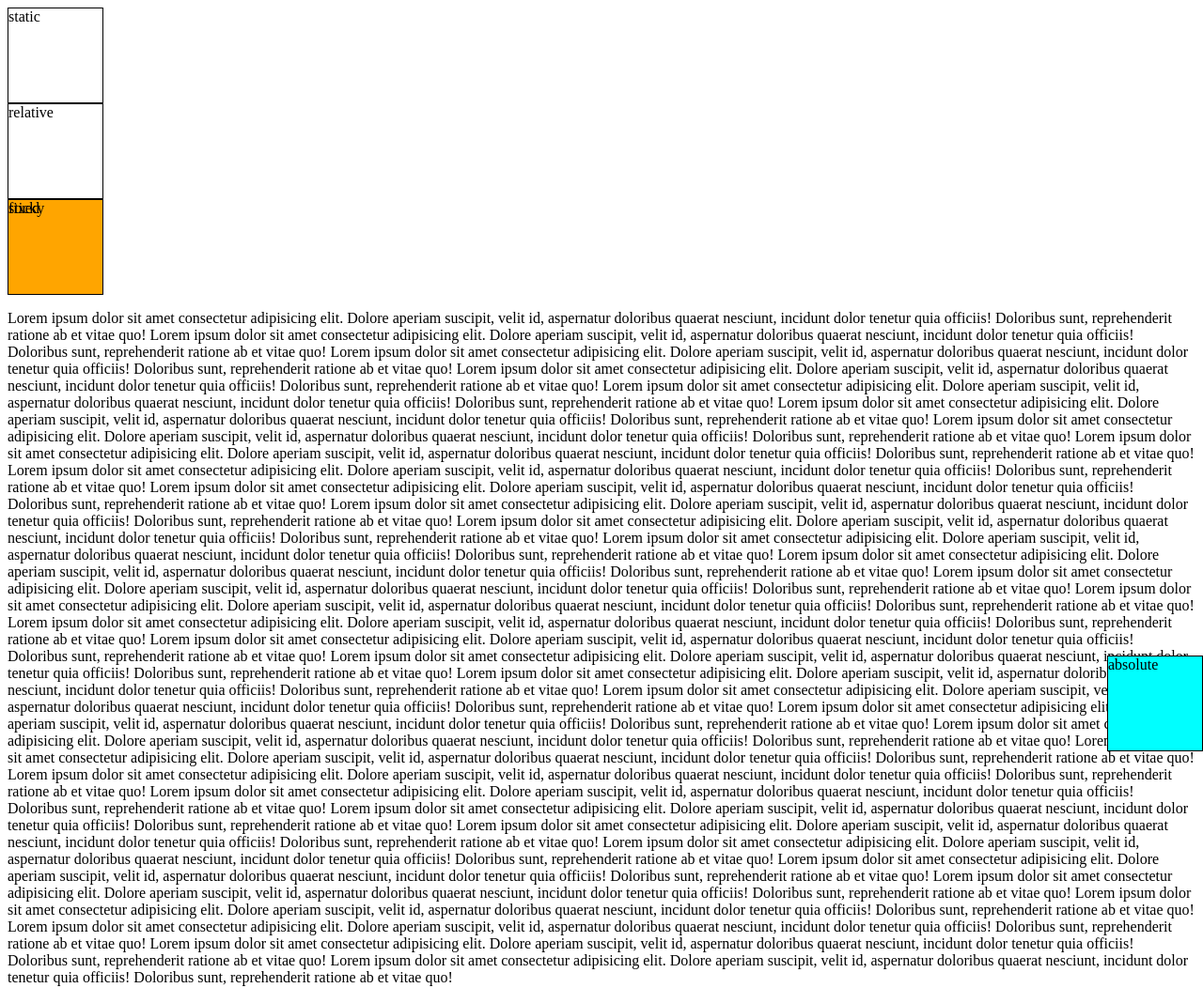
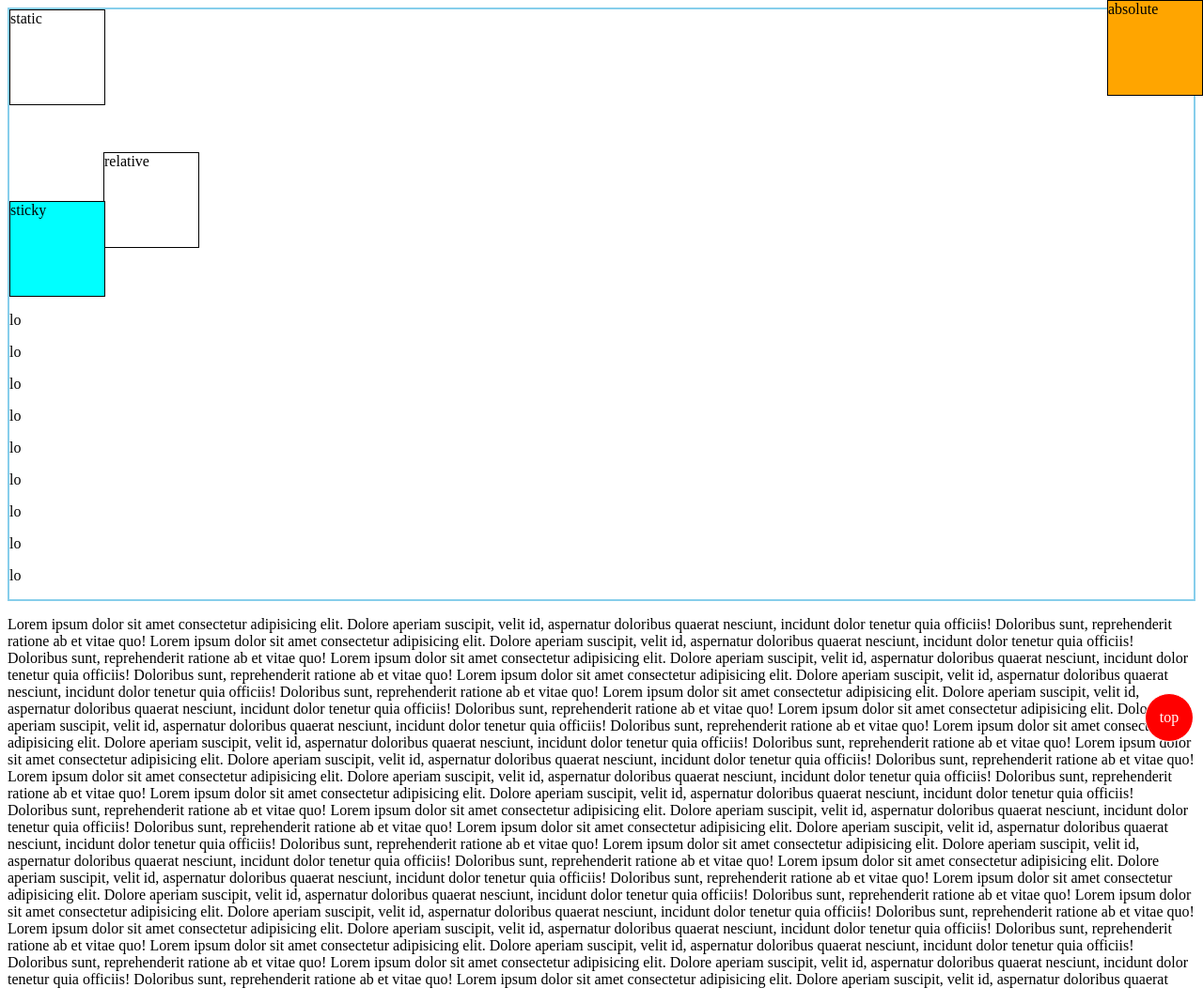
Before and after one commit to sagartmg2/ashar-2, a plain HTML site: page css-positions.html in a window 1280 px wide. Shown: the top 1052 px of the page at 94% size. Drawn offline with Linux system fonts and the light colour scheme.

Commit message:
css positions

```diff
--- a/css-positions.html
+++ b/css-positions.html
@@ -17,76 +17,138 @@
         }
 
         .relative {
-            position: relative
+            position: relative;
+            left: 100px;
+            top: 50px;
         }
 
         .absolute {
+            top: 0;
+            right: 0;
             position: absolute;
-            background-color: aqua;
-            right: 0;
-            bottom: 0;
-
+            background-color: orange;
         }
 
         .fixed {
+            height: 50px;
+            width: 50px;
             position: fixed;
-            background-color: orange;
+            border-radius: 50%;
+            color: white;
+            background-color: red;
+            display: flex;
+            justify-content: center;
+            align-items: center;
+            right: 10px;
+            bottom: 10px;
         }
+
 
         .sticky {
             position: sticky;
-            top: 0;
+            top: 100px;
+            background-color: cyan;
         }
 
+        .layer{
+            border: 2px solid skyblue;
+        }
     </style>
 </head>
 
 <body>
 
+    <div class="layer">
+        <div class="box static">static</div>
+        <div class="box relative">relative</div>
+        <div class="box absolute">absolute</div>
+        <div class="box fixed"><span>top</span></div>
+        <div class="box sticky">sticky</div>
 
-    <div class="box static">static</div>
-    <div class="box relative">relative</div>
-    <div class="box absolute">absolute</div>
-    <div class="box fixed">fixed</div>
-    <div class="box sticky">sticky</div>
+        <p>lo</p>
+        <p>lo</p>
+        <p>lo</p>
+        <p>lo</p>
+        <p>lo</p>
+        <p>lo</p>
+        <p>lo</p>
+        <p>lo</p>
+        <p>lo</p>
+    </div>
+
 
 
     <p>
-        Lorem ipsum dolor sit amet consectetur adipisicing elit. Dolore aperiam suscipit, velit id, aspernatur doloribus quaerat nesciunt, incidunt dolor tenetur quia officiis! Doloribus sunt, reprehenderit ratione ab et vitae quo!
-        Lorem ipsum dolor sit amet consectetur adipisicing elit. Dolore aperiam suscipit, velit id, aspernatur doloribus quaerat nesciunt, incidunt dolor tenetur quia officiis! Doloribus sunt, reprehenderit ratione ab et vitae quo!
-        Lorem ipsum dolor sit amet consectetur adipisicing elit. Dolore aperiam suscipit, velit id, aspernatur doloribus quaerat nesciunt, incidunt dolor tenetur quia officiis! Doloribus sunt, reprehenderit ratione ab et vitae quo!
-        Lorem ipsum dolor sit amet consectetur adipisicing elit. Dolore aperiam suscipit, velit id, aspernatur doloribus quaerat nesciunt, incidunt dolor tenetur quia officiis! Doloribus sunt, reprehenderit ratione ab et vitae quo!
-        Lorem ipsum dolor sit amet consectetur adipisicing elit. Dolore aperiam suscipit, velit id, aspernatur doloribus quaerat nesciunt, incidunt dolor tenetur quia officiis! Doloribus sunt, reprehenderit ratione ab et vitae quo!
-        Lorem ipsum dolor sit amet consectetur adipisicing elit. Dolore aperiam suscipit, velit id, aspernatur doloribus quaerat nesciunt, incidunt dolor tenetur quia officiis! Doloribus sunt, reprehenderit ratione ab et vitae quo!
-        Lorem ipsum dolor sit amet consectetur adipisicing elit. Dolore aperiam suscipit, velit id, aspernatur doloribus quaerat nesciunt, incidunt dolor tenetur quia officiis! Doloribus sunt, reprehenderit ratione ab et vitae quo!
-        Lorem ipsum dolor sit amet consectetur adipisicing elit. Dolore aperiam suscipit, velit id, aspernatur doloribus quaerat nesciunt, incidunt dolor tenetur quia officiis! Doloribus sunt, reprehenderit ratione ab et vitae quo!
-        Lorem ipsum dolor sit amet consectetur adipisicing elit. Dolore aperiam suscipit, velit id, aspernatur doloribus quaerat nesciunt, incidunt dolor tenetur quia officiis! Doloribus sunt, reprehenderit ratione ab et vitae quo!
-        Lorem ipsum dolor sit amet consectetur adipisicing elit. Dolore aperiam suscipit, velit id, aspernatur doloribus quaerat nesciunt, incidunt dolor tenetur quia officiis! Doloribus sunt, reprehenderit ratione ab et vitae quo!
-        Lorem ipsum dolor sit amet consectetur adipisicing elit. Dolore aperiam suscipit, velit id, aspernatur doloribus quaerat nesciunt, incidunt dolor tenetur quia officiis! Doloribus sunt, reprehenderit ratione ab et vitae quo!
-        Lorem ipsum dolor sit amet consectetur adipisicing elit. Dolore aperiam suscipit, velit id, aspernatur doloribus quaerat nesciunt, incidunt dolor tenetur quia officiis! Doloribus sunt, reprehenderit ratione ab et vitae quo!
-        Lorem ipsum dolor sit amet consectetur adipisicing elit. Dolore aperiam suscipit, velit id, aspernatur doloribus quaerat nesciunt, incidunt dolor tenetur quia officiis! Doloribus sunt, reprehenderit ratione ab et vitae quo!
-        Lorem ipsum dolor sit amet consectetur adipisicing elit. Dolore aperiam suscipit, velit id, aspernatur doloribus quaerat nesciunt, incidunt dolor tenetur quia officiis! Doloribus sunt, reprehenderit ratione ab et vitae quo!
-        Lorem ipsum dolor sit amet consectetur adipisicing elit. Dolore aperiam suscipit, velit id, aspernatur doloribus quaerat nesciunt, incidunt dolor tenetur quia officiis! Doloribus sunt, reprehenderit ratione ab et vitae quo!
-        Lorem ipsum dolor sit amet consectetur adipisicing elit. Dolore aperiam suscipit, velit id, aspernatur doloribus quaerat nesciunt, incidunt dolor tenetur quia officiis! Doloribus sunt, reprehenderit ratione ab et vitae quo!
-        Lorem ipsum dolor sit amet consectetur adipisicing elit. Dolore aperiam suscipit, velit id, aspernatur doloribus quaerat nesciunt, incidunt dolor tenetur quia officiis! Doloribus sunt, reprehenderit ratione ab et vitae quo!
-        Lorem ipsum dolor sit amet consectetur adipisicing elit. Dolore aperiam suscipit, velit id, aspernatur doloribus quaerat nesciunt, incidunt dolor tenetur quia officiis! Doloribus sunt, reprehenderit ratione ab et vitae quo!
-        Lorem ipsum dolor sit amet consectetur adipisicing elit. Dolore aperiam suscipit, velit id, aspernatur doloribus quaerat nesciunt, incidunt dolor tenetur quia officiis! Doloribus sunt, reprehenderit ratione ab et vitae quo!
-        Lorem ipsum dolor sit amet consectetur adipisicing elit. Dolore aperiam suscipit, velit id, aspernatur doloribus quaerat nesciunt, incidunt dolor tenetur quia officiis! Doloribus sunt, reprehenderit ratione ab et vitae quo!
-        Lorem ipsum dolor sit amet consectetur adipisicing elit. Dolore aperiam suscipit, velit id, aspernatur doloribus quaerat nesciunt, incidunt dolor tenetur quia officiis! Doloribus sunt, reprehenderit ratione ab et vitae quo!
-        Lorem ipsum dolor sit amet consectetur adipisicing elit. Dolore aperiam suscipit, velit id, aspernatur doloribus quaerat nesciunt, incidunt dolor tenetur quia officiis! Doloribus sunt, reprehenderit ratione ab et vitae quo!
-        Lorem ipsum dolor sit amet consectetur adipisicing elit. Dolore aperiam suscipit, velit id, aspernatur doloribus quaerat nesciunt, incidunt dolor tenetur quia officiis! Doloribus sunt, reprehenderit ratione ab et vitae quo!
-        Lorem ipsum dolor sit amet consectetur adipisicing elit. Dolore aperiam suscipit, velit id, aspernatur doloribus quaerat nesciunt, incidunt dolor tenetur quia officiis! Doloribus sunt, reprehenderit ratione ab et vitae quo!
-        Lorem ipsum dolor sit amet consectetur adipisicing elit. Dolore aperiam suscipit, velit id, aspernatur doloribus quaerat nesciunt, incidunt dolor tenetur quia officiis! Doloribus sunt, reprehenderit ratione ab et vitae quo!
-        Lorem ipsum dolor sit amet consectetur adipisicing elit. Dolore aperiam suscipit, velit id, aspernatur doloribus quaerat nesciunt, incidunt dolor tenetur quia officiis! Doloribus sunt, reprehenderit ratione ab et vitae quo!
-        Lorem ipsum dolor sit amet consectetur adipisicing elit. Dolore aperiam suscipit, velit id, aspernatur doloribus quaerat nesciunt, incidunt dolor tenetur quia officiis! Doloribus sunt, reprehenderit ratione ab et vitae quo!
-        Lorem ipsum dolor sit amet consectetur adipisicing elit. Dolore aperiam suscipit, velit id, aspernatur doloribus quaerat nesciunt, incidunt dolor tenetur quia officiis! Doloribus sunt, reprehenderit ratione ab et vitae quo!
-        Lorem ipsum dolor sit amet consectetur adipisicing elit. Dolore aperiam suscipit, velit id, aspernatur doloribus quaerat nesciunt, incidunt dolor tenetur quia officiis! Doloribus sunt, reprehenderit ratione ab et vitae quo!
-        Lorem ipsum dolor sit amet consectetur adipisicing elit. Dolore aperiam suscipit, velit id, aspernatur doloribus quaerat nesciunt, incidunt dolor tenetur quia officiis! Doloribus sunt, reprehenderit ratione ab et vitae quo!
-        Lorem ipsum dolor sit amet consectetur adipisicing elit. Dolore aperiam suscipit, velit id, aspernatur doloribus quaerat nesciunt, incidunt dolor tenetur quia officiis! Doloribus sunt, reprehenderit ratione ab et vitae quo!
-        Lorem ipsum dolor sit amet consectetur adipisicing elit. Dolore aperiam suscipit, velit id, aspernatur doloribus quaerat nesciunt, incidunt dolor tenetur quia officiis! Doloribus sunt, reprehenderit ratione ab et vitae quo!
-        Lorem ipsum dolor sit amet consectetur adipisicing elit. Dolore aperiam suscipit, velit id, aspernatur doloribus quaerat nesciunt, incidunt dolor tenetur quia officiis! Doloribus sunt, reprehenderit ratione ab et vitae quo!
-        Lorem ipsum dolor sit amet consectetur adipisicing elit. Dolore aperiam suscipit, velit id, aspernatur doloribus quaerat nesciunt, incidunt dolor tenetur quia officiis! Doloribus sunt, reprehenderit ratione ab et vitae quo!
-        Lorem ipsum dolor sit amet consectetur adipisicing elit. Dolore aperiam suscipit, velit id, aspernatur doloribus quaerat nesciunt, incidunt dolor tenetur quia officiis! Doloribus sunt, reprehenderit ratione ab et vitae quo!
+        Lorem ipsum dolor sit amet consectetur adipisicing elit. Dolore aperiam suscipit, velit id, aspernatur doloribus
+        quaerat nesciunt, incidunt dolor tenetur quia officiis! Doloribus sunt, reprehenderit ratione ab et vitae quo!
+        Lorem ipsum dolor sit amet consectetur adipisicing elit. Dolore aperiam suscipit, velit id, aspernatur doloribus
+        quaerat nesciunt, incidunt dolor tenetur quia officiis! Doloribus sunt, reprehenderit ratione ab et vitae quo!
+        Lorem ipsum dolor sit amet consectetur adipisicing elit. Dolore aperiam suscipit, velit id, aspernatur doloribus
+        quaerat nesciunt, incidunt dolor tenetur quia officiis! Doloribus sunt, reprehenderit ratione ab et vitae quo!
+        Lorem ipsum dolor sit amet consectetur adipisicing elit. Dolore aperiam suscipit, velit id, aspernatur doloribus
+        quaerat nesciunt, incidunt dolor tenetur quia officiis! Doloribus sunt, reprehenderit ratione ab et vitae quo!
+        Lorem ipsum dolor sit amet consectetur adipisicing elit. Dolore aperiam suscipit, velit id, aspernatur doloribus
+        quaerat nesciunt, incidunt dolor tenetur quia officiis! Doloribus sunt, reprehenderit ratione ab et vitae quo!
+        Lorem ipsum dolor sit amet consectetur adipisicing elit. Dolore aperiam suscipit, velit id, aspernatur doloribus
+        quaerat nesciunt, incidunt dolor tenetur quia officiis! Doloribus sunt, reprehenderit ratione ab et vitae quo!
+        Lorem ipsum dolor sit amet consectetur adipisicing elit. Dolore aperiam suscipit, velit id, aspernatur doloribus
+        quaerat nesciunt, incidunt dolor tenetur quia officiis! Doloribus sunt, reprehenderit ratione ab et vitae quo!
+        Lorem ipsum dolor sit amet consectetur adipisicing elit. Dolore aperiam suscipit, velit id, aspernatur doloribus
+        quaerat nesciunt, incidunt dolor tenetur quia officiis! Doloribus sunt, reprehenderit ratione ab et vitae quo!
+        Lorem ipsum dolor sit amet consectetur adipisicing elit. Dolore aperiam suscipit, velit id, aspernatur doloribus
+        quaerat nesciunt, incidunt dolor tenetur quia officiis! Doloribus sunt, reprehenderit ratione ab et vitae quo!
+        Lorem ipsum dolor sit amet consectetur adipisicing elit. Dolore aperiam suscipit, velit id, aspernatur doloribus
+        quaerat nesciunt, incidunt dolor tenetur quia officiis! Doloribus sunt, reprehenderit ratione ab et vitae quo!
+        Lorem ipsum dolor sit amet consectetur adipisicing elit. Dolore aperiam suscipit, velit id, aspernatur doloribus
+        quaerat nesciunt, incidunt dolor tenetur quia officiis! Doloribus sunt, reprehenderit ratione ab et vitae quo!
+        Lorem ipsum dolor sit amet consectetur adipisicing elit. Dolore aperiam suscipit, velit id, aspernatur doloribus
+        quaerat nesciunt, incidunt dolor tenetur quia officiis! Doloribus sunt, reprehenderit ratione ab et vitae quo!
+        Lorem ipsum dolor sit amet consectetur adipisicing elit. Dolore aperiam suscipit, velit id, aspernatur doloribus
+        quaerat nesciunt, incidunt dolor tenetur quia officiis! Doloribus sunt, reprehenderit ratione ab et vitae quo!
+        Lorem ipsum dolor sit amet consectetur adipisicing elit. Dolore aperiam suscipit, velit id, aspernatur doloribus
+        quaerat nesciunt, incidunt dolor tenetur quia officiis! Doloribus sunt, reprehenderit ratione ab et vitae quo!
+        Lorem ipsum dolor sit amet consectetur adipisicing elit. Dolore aperiam suscipit, velit id, aspernatur doloribus
+        quaerat nesciunt, incidunt dolor tenetur quia officiis! Doloribus sunt, reprehenderit ratione ab et vitae quo!
+        Lorem ipsum dolor sit amet consectetur adipisicing elit. Dolore aperiam suscipit, velit id, aspernatur doloribus
+        quaerat nesciunt, incidunt dolor tenetur quia officiis! Doloribus sunt, reprehenderit ratione ab et vitae quo!
+        Lorem ipsum dolor sit amet consectetur adipisicing elit. Dolore aperiam suscipit, velit id, aspernatur doloribus
+        quaerat nesciunt, incidunt dolor tenetur quia officiis! Doloribus sunt, reprehenderit ratione ab et vitae quo!
+        Lorem ipsum dolor sit amet consectetur adipisicing elit. Dolore aperiam suscipit, velit id, aspernatur doloribus
+        quaerat nesciunt, incidunt dolor tenetur quia officiis! Doloribus sunt, reprehenderit ratione ab et vitae quo!
+        Lorem ipsum dolor sit amet consectetur adipisicing elit. Dolore aperiam suscipit, velit id, aspernatur doloribus
+        quaerat nesciunt, incidunt dolor tenetur quia officiis! Doloribus sunt, reprehenderit ratione ab et vitae quo!
+        Lorem ipsum dolor sit amet consectetur adipisicing elit. Dolore aperiam suscipit, velit id, aspernatur doloribus
+        quaerat nesciunt, incidunt dolor tenetur quia officiis! Doloribus sunt, reprehenderit ratione ab et vitae quo!
+        Lorem ipsum dolor sit amet consectetur adipisicing elit. Dolore aperiam suscipit, velit id, aspernatur doloribus
+        quaerat nesciunt, incidunt dolor tenetur quia officiis! Doloribus sunt, reprehenderit ratione ab et vitae quo!
+        Lorem ipsum dolor sit amet consectetur adipisicing elit. Dolore aperiam suscipit, velit id, aspernatur doloribus
+        quaerat nesciunt, incidunt dolor tenetur quia officiis! Doloribus sunt, reprehenderit ratione ab et vitae quo!
+        Lorem ipsum dolor sit amet consectetur adipisicing elit. Dolore aperiam suscipit, velit id, aspernatur doloribus
+        quaerat nesciunt, incidunt dolor tenetur quia officiis! Doloribus sunt, reprehenderit ratione ab et vitae quo!
+        Lorem ipsum dolor sit amet consectetur adipisicing elit. Dolore aperiam suscipit, velit id, aspernatur doloribus
+        quaerat nesciunt, incidunt dolor tenetur quia officiis! Doloribus sunt, reprehenderit ratione ab et vitae quo!
+        Lorem ipsum dolor sit amet consectetur adipisicing elit. Dolore aperiam suscipit, velit id, aspernatur doloribus
+        quaerat nesciunt, incidunt dolor tenetur quia officiis! Doloribus sunt, reprehenderit ratione ab et vitae quo!
+        Lorem ipsum dolor sit amet consectetur adipisicing elit. Dolore aperiam suscipit, velit id, aspernatur doloribus
+        quaerat nesciunt, incidunt dolor tenetur quia officiis! Doloribus sunt, reprehenderit ratione ab et vitae quo!
+        Lorem ipsum dolor sit amet consectetur adipisicing elit. Dolore aperiam suscipit, velit id, aspernatur doloribus
+        quaerat nesciunt, incidunt dolor tenetur quia officiis! Doloribus sunt, reprehenderit ratione ab et vitae quo!
+        Lorem ipsum dolor sit amet consectetur adipisicing elit. Dolore aperiam suscipit, velit id, aspernatur doloribus
+        quaerat nesciunt, incidunt dolor tenetur quia officiis! Doloribus sunt, reprehenderit ratione ab et vitae quo!
+        Lorem ipsum dolor sit amet consectetur adipisicing elit. Dolore aperiam suscipit, velit id, aspernatur doloribus
+        quaerat nesciunt, incidunt dolor tenetur quia officiis! Doloribus sunt, reprehenderit ratione ab et vitae quo!
+        Lorem ipsum dolor sit amet consectetur adipisicing elit. Dolore aperiam suscipit, velit id, aspernatur doloribus
+        quaerat nesciunt, incidunt dolor tenetur quia officiis! Doloribus sunt, reprehenderit ratione ab et vitae quo!
+        Lorem ipsum dolor sit amet consectetur adipisicing elit. Dolore aperiam suscipit, velit id, aspernatur doloribus
+        quaerat nesciunt, incidunt dolor tenetur quia officiis! Doloribus sunt, reprehenderit ratione ab et vitae quo!
+        Lorem ipsum dolor sit amet consectetur adipisicing elit. Dolore aperiam suscipit, velit id, aspernatur doloribus
+        quaerat nesciunt, incidunt dolor tenetur quia officiis! Doloribus sunt, reprehenderit ratione ab et vitae quo!
+        Lorem ipsum dolor sit amet consectetur adipisicing elit. Dolore aperiam suscipit, velit id, aspernatur doloribus
+        quaerat nesciunt, incidunt dolor tenetur quia officiis! Doloribus sunt, reprehenderit ratione ab et vitae quo!
+        Lorem ipsum dolor sit amet consectetur adipisicing elit. Dolore aperiam suscipit, velit id, aspernatur doloribus
+        quaerat nesciunt, incidunt dolor tenetur quia officiis! Doloribus sunt, reprehenderit ratione ab et vitae quo!
+        Lorem ipsum dolor sit amet consectetur adipisicing elit. Dolore aperiam suscipit, velit id, aspernatur doloribus
+        quaerat nesciunt, incidunt dolor tenetur quia officiis! Doloribus sunt, reprehenderit ratione ab et vitae quo!
     </p>
 </body>
 
```
Also changed, not shown: css-positions-2.html (added, +73 -0 lines), flex-1.html (+17 -3 lines), navbar.html (+2 -0 lines), showPassowrd/password.html (added, +20 -0 lines), showPassowrd/iconmonstr-eye-off-thin.svg (added).
